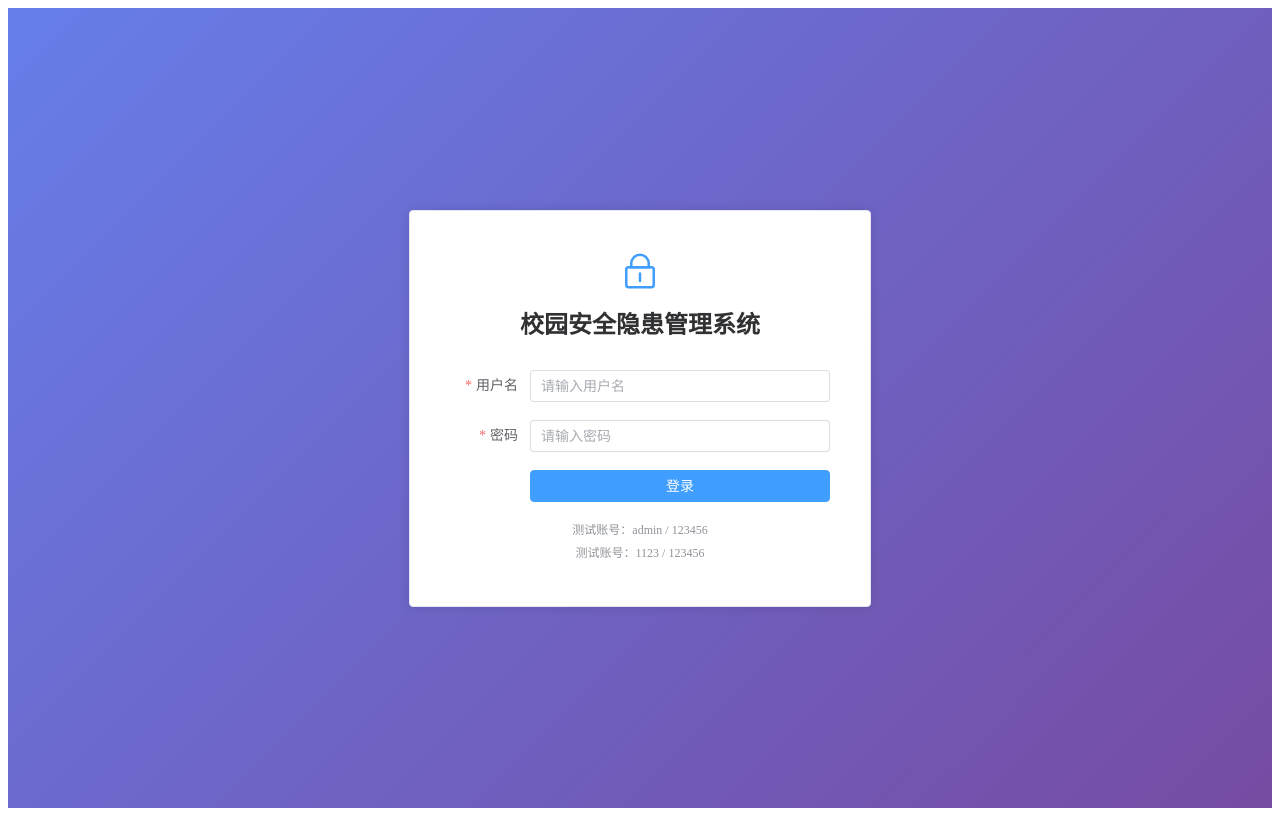
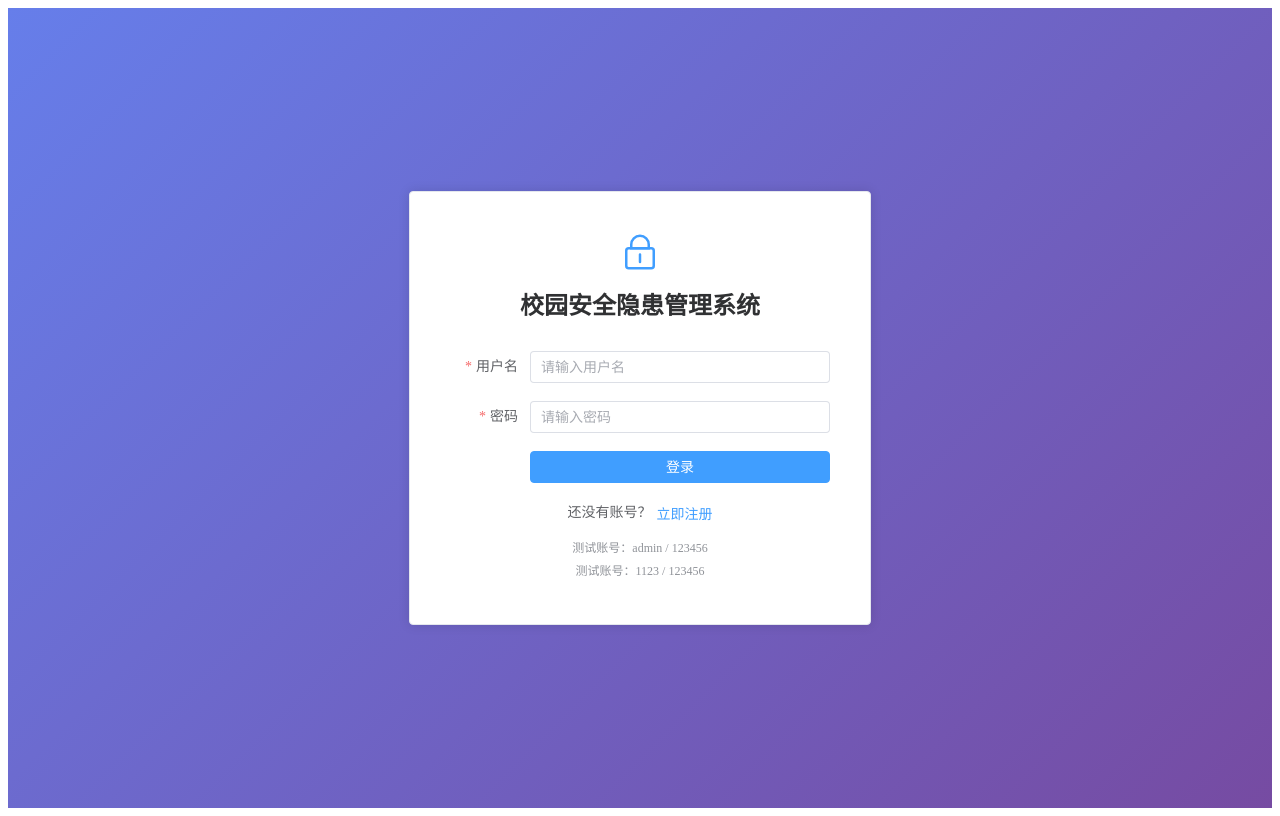
Before and after one commit to lao2wanga-hue/campus-safety-frontend, a Vue app: page /#/login in a window 1280 px wide. Built offline with nearby package versions, Linux system fonts and the light colour scheme; no server answers.

Commit message:
Add register link to login

```diff
--- a/src/views/Login.vue
+++ b/src/views/Login.vue
@@ -5,6 +5,7 @@
         <el-icon :size="40" color="#409EFF"><Lock /></el-icon>
         <h2>校园安全隐患管理系统</h2>
       </div>
+
       <el-form
         ref="loginFormRef"
         :model="loginForm"
@@ -18,6 +19,7 @@
             placeholder="请输入用户名"
           />
         </el-form-item>
+
         <el-form-item label="密码" prop="password">
           <el-input
             v-model="loginForm.password"
@@ -27,6 +29,7 @@
             @keyup.enter="handleLogin"
           />
         </el-form-item>
+
         <el-form-item>
           <el-button
             type="primary"
@@ -38,6 +41,12 @@
           </el-button>
         </el-form-item>
       </el-form>
+
+      <!-- ⭐ 添加注册链接 -->
+      <div class="login-footer">
+        <span>还没有账号？</span>
+        <el-link type="primary" @click="goToRegister">立即注册</el-link>
+      </div>
 
       <div class="login-tips">
         <p>测试账号：admin / 123456</p>
@@ -76,37 +85,22 @@ const handleLogin = async () => {
     if (valid) {
       loading.value = true
       try {
-        console.log('=== Login.vue 开始登录 ===')
-
         await userStore.login(loginForm)
-
-        console.log('=== userStore.login 完成 ===')
-        console.log('localStorage token:', localStorage.getItem('token'))
-        console.log('localStorage role:', localStorage.getItem('role'))
-
         ElMessage.success('登录成功')
-
-        console.log('=== 准备跳转 ===')
-        console.log('目标路径：/dashboard')
-
-        // 使用 setTimeout 确保 store 更新完成
-        setTimeout(() => {
-          console.log('=== 执行 router.push ===')
-          console.log('当前路由:', router.currentRoute.value.path)
-          router.push('/dashboard')
-          console.log('router.push 已调用')
-        }, 200)
-
+        router.push('/dashboard')
       } catch (error) {
-        console.error('=== 登录失败 ===')
-        console.error('error:', error)
-        console.error('error.message:', error.message)
+        console.error('登录失败:', error)
         ElMessage.error(error.message || '登录失败')
       } finally {
         loading.value = false
       }
     }
   })
+}
+
+// ⭐ 跳转到注册页面
+const goToRegister = () => {
+  router.push('/register')
 }
 </script>
 
@@ -138,6 +132,19 @@ const handleLogin = async () => {
   margin-top: 20px;
 }
 
+/* ⭐ 注册链接样式 */
+.login-footer {
+  text-align: center;
+  margin-top: 15px;
+  color: #606266;
+  font-size: 14px;
+}
+
+.login-footer .el-link {
+  margin-left: 5px;
+  cursor: pointer;
+}
+
 .login-tips {
   text-align: center;
   color: #909399;
```
